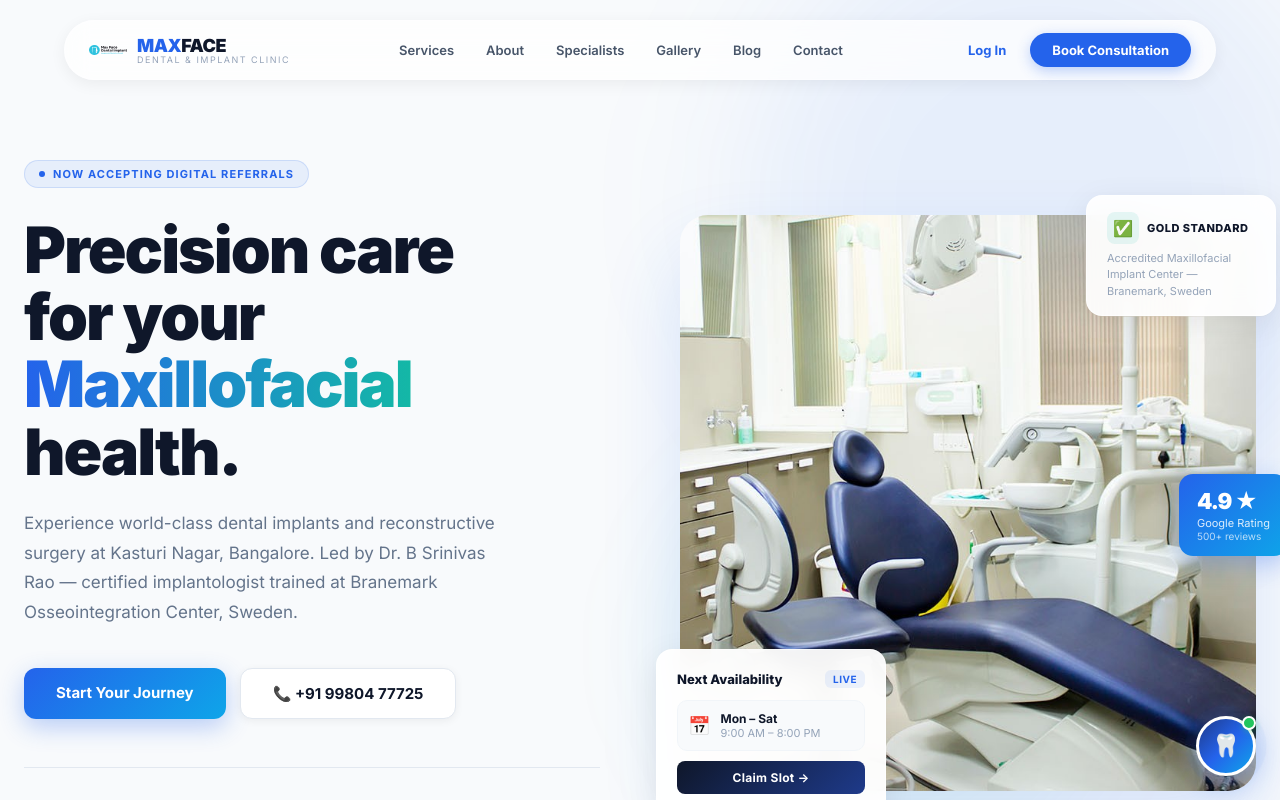
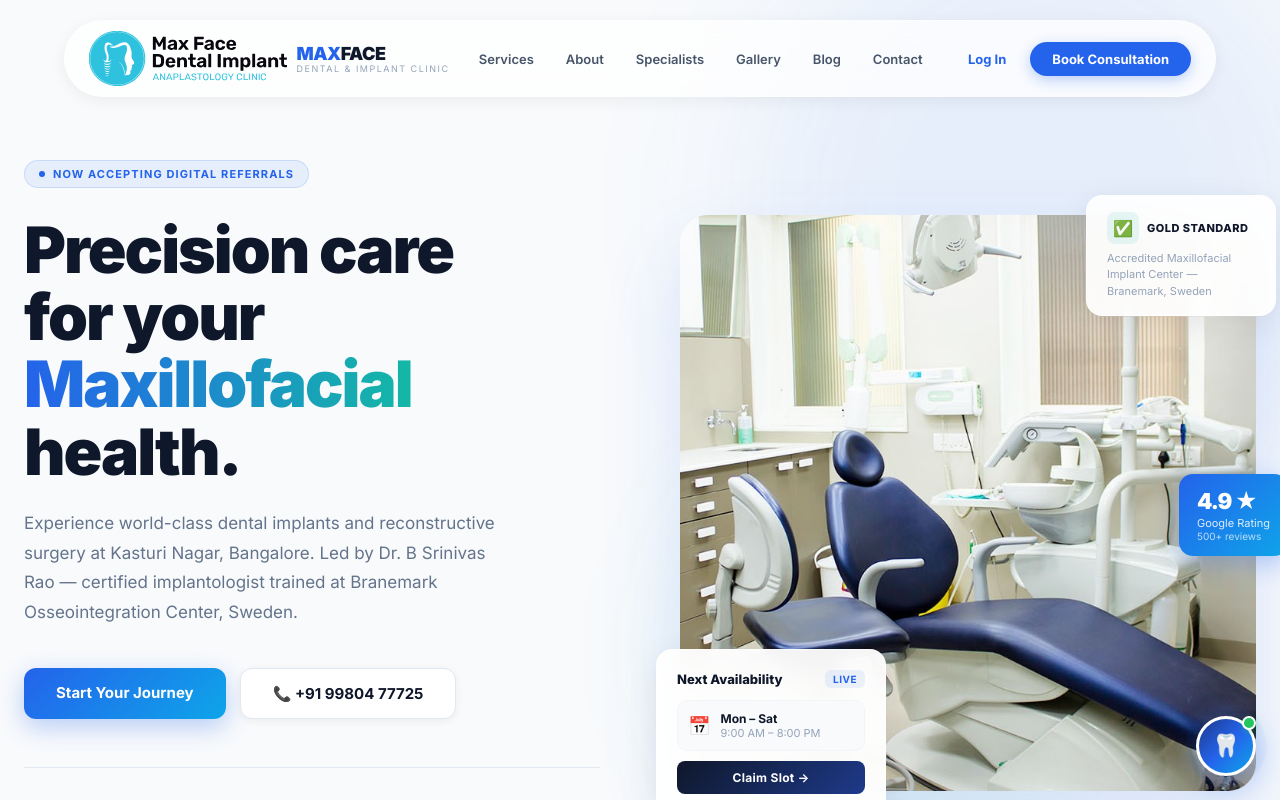
Before and after one commit to RenukaDhanawat/maxface-frontend, a Next.js app: page / in a window 1280 px wide. Shown: the top 800 px of the page. Built offline with nearby package versions, Linux system fonts and the light colour scheme.

Commit message:
fixed-logo

```diff
--- a/src/components/common/Navbar.jsx
+++ b/src/components/common/Navbar.jsx
@@ -39,13 +39,14 @@ export default function Navbar() {
       }}>
 {/* Logo */}
 <Link href="/" style={{textDecoration:'none', display:'flex', alignItems:'center', gap:'10px'}}>
-  <img
+<img
   src="logo.svg"
   alt="MaxFace Logo"
   style={{
-    width:'38px',
-    height:'38px',
-    objectFit:'contain'
+    height:'55px',
+    width:'auto',
+    objectFit:'contain',
+    borderRadius:'6px'
   }}
 />
   <div>
```
